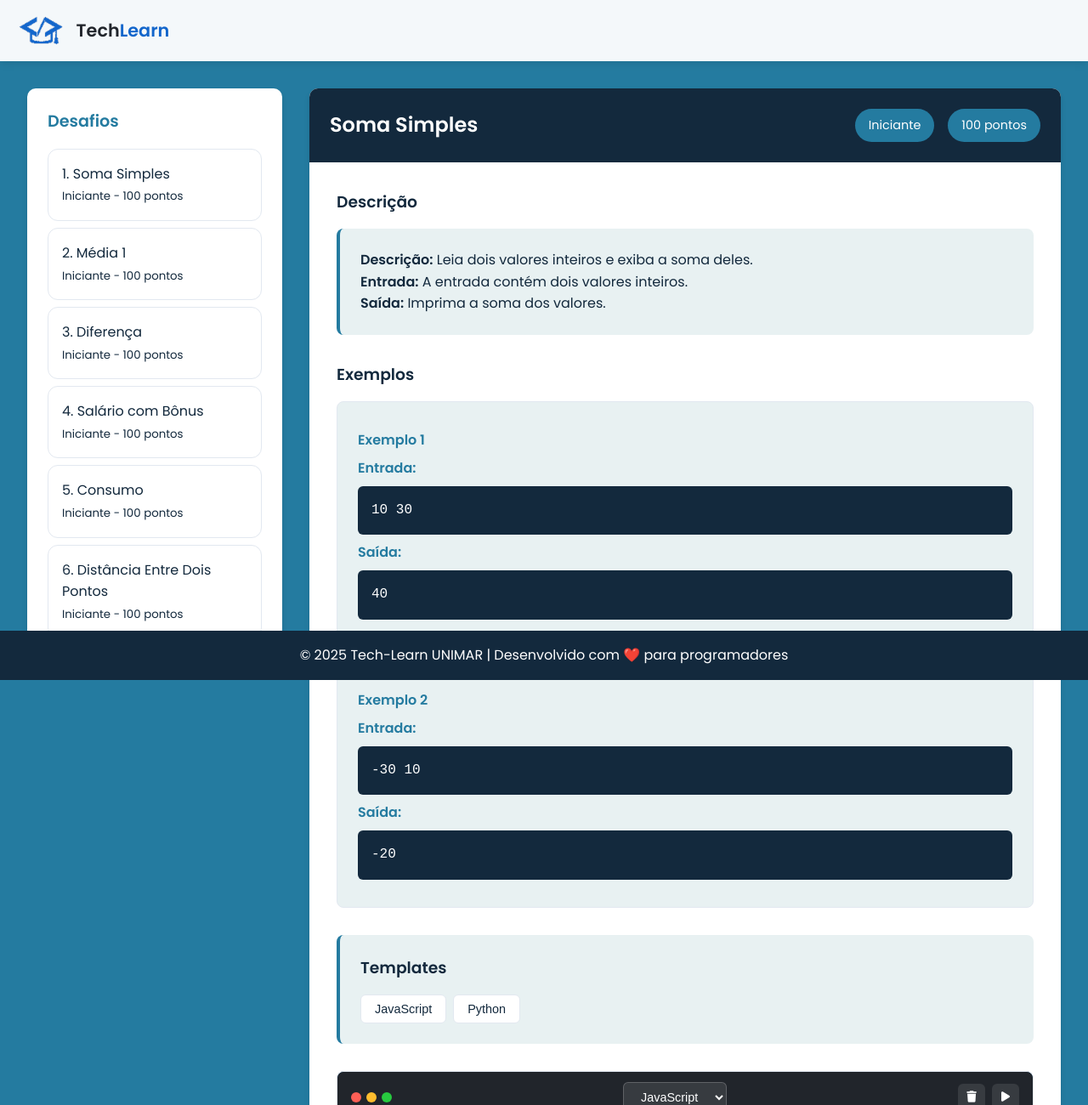
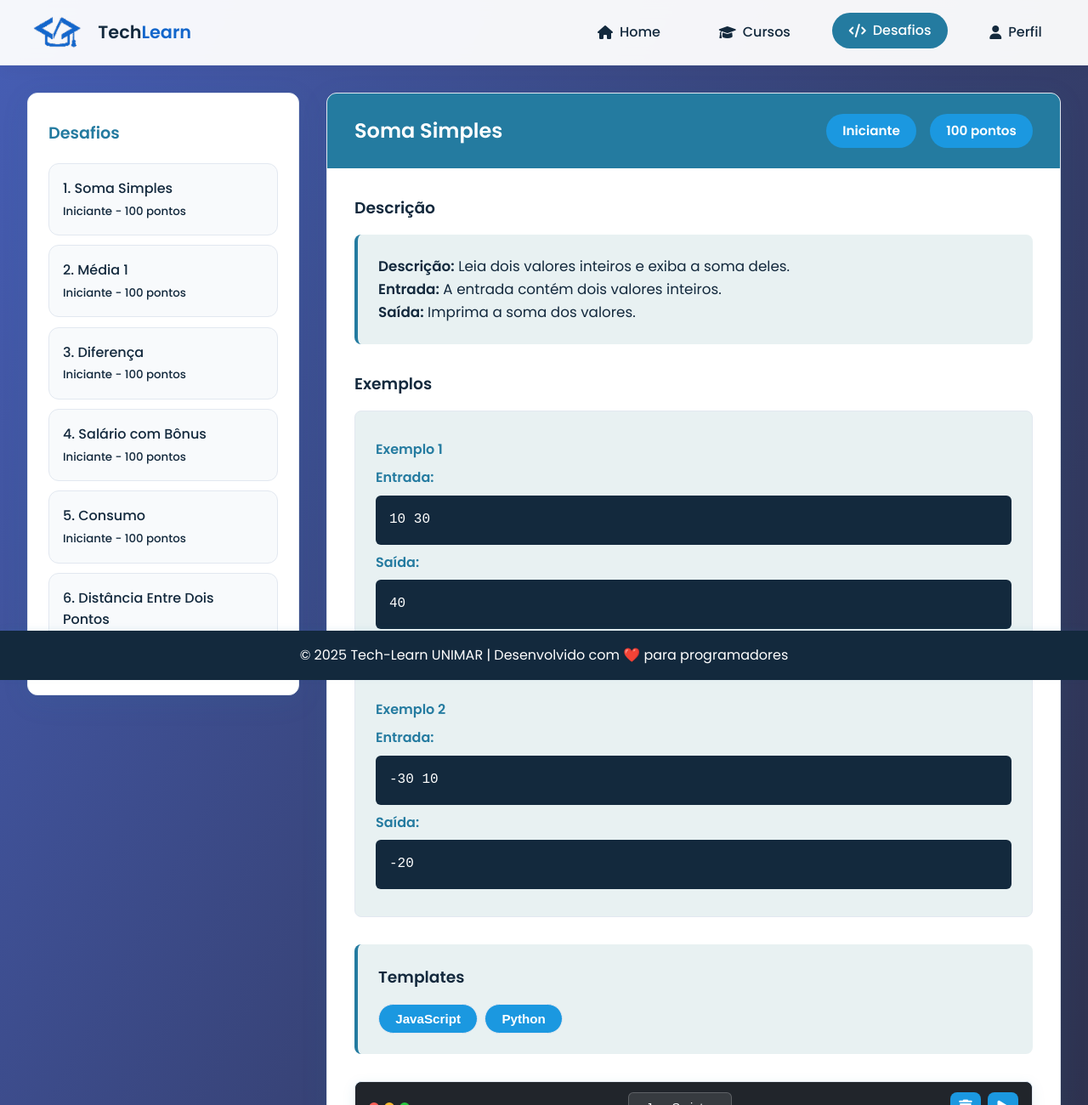
Before and after one commit to magat0n/Tech-Learn-UNIMAR, a plain HTML site: page paginas/desafios.html in a window 1280 px wide. Shown: the top 1300 px of the page at 85% size. Drawn offline with nearby package versions, Linux system fonts and the light colour scheme.

Commit message:
Melhorando a pagina de desafios

```diff
--- a/styles/desafios.css
+++ b/styles/desafios.css
@@ -26,6 +26,7 @@
     --radius-md: 0.5rem;
     --radius-lg: 0.75rem;
     --radius-full: 9999px;
+    --shadow: 0 8px 32px rgba(36, 123, 160, 0.10);
 }
 
 * {
@@ -43,31 +44,31 @@ a {
 
 body {
     font-family: 'Poppins', -apple-system, BlinkMacSystemFont, 'Segoe UI', Roboto, Oxygen, Ubuntu, Cantarell, 'Open Sans', 'Helvetica Neue', sans-serif;
-    background: var(--primary);
+    background: linear-gradient(118deg, #465EB5 0%, #364070 50%, #2B2C41 100%);
     color: var(--text-primary);
     line-height: 1.6;
+    min-height: 100vh;
 }
 
 .header {
-    background-color: rgba(255, 255, 255, 0.95);
-    color: white;
-    padding: 1rem;
+    background: rgba(255,255,255,0.95);
+    color: var(--primary-dark);
+    padding: 1rem 2rem;
     display: flex;
     justify-content: space-between;
     align-items: center;
-    box-shadow: 0 2px 10px rgba(0, 0, 0, 0.1);
+    box-shadow: 0 4px 20px rgba(0,0,0,0.04);
+    border-bottom: 1px solid var(--border);
+    backdrop-filter: blur(10px);
 }
 
 
 .logo {
     display: flex;
     align-items: center;
-    gap: var(--spacing-sm);
+    gap: 0.7rem;
 }
 .logo-icon {
-    display: flex;
-    align-items: center;
-    justify-content: center;
     width: 2.5rem;
     height: 2.5rem;
     border-radius: 12px;
@@ -77,14 +78,14 @@ body {
 
 
 .logo img {
-    height: 40px;
+    height: 44px;
     width: auto;
     border-radius: 10px;
 }
 .logo-text {
     font-weight: 700;
     font-size: 1.3rem;
-    color: #21252b;
+    color: var(--text-primary);
 }
 
 .primary-text {
@@ -98,31 +99,34 @@ body {
 }
 
 .main-nav {
-    display: none;
+    display: flex;
+    gap: 1.5rem;
     color: #1366CB;
+    align-items: center;
 }
 
-.main-nav ul {
-    color: #1366CB;
+.main-nav a {
+    color: var(--primary-dark);
+    text-decoration: none;
+    padding: 0.5rem 1.2rem;
+    margin: 0 0.2rem;
+    border-radius: var(--radius-full);
+    font-weight: 500;
+    transition: background 0.2s, color 0.2s, transform 0.2s;
+    position: relative;
+    background: none;
+    display: flex;
+    align-items: center;
 }
 
-
-nav a {
-    color: white;
-    text-decoration: none;
-    padding: 0.5rem 1rem;
-    margin: 0 0.5rem;
-    border-radius: 4px;
-    transition: all 0.3s ease;
-}
-
-nav a:hover,
-nav a.active {
+.main-nav a.active,
+.main-nav a:hover {
     background: var(--primary);
+    color: #fff;
     transform: translateY(-2px);
 }
 
-nav a i {
+.main-nav a i {
     margin-right: 0.5rem;
 }
 
@@ -131,28 +135,30 @@ nav a i {
     min-height: calc(100vh - 120px);
     padding: 2rem;
     gap: 2rem;
+    justify-content: center;
 }
 
 .sidebar {
-    width: 300px;
-    background: white;
-    padding: 1.5rem;
-    border-radius: 10px;
-    box-shadow: 0 4px 6px rgba(0, 0, 0, 0.1);
+    width: 320px;
+    background: #fff;
+    padding: 2rem 1.5rem;
+    border-radius: var(--radius-lg);
+    box-shadow: var(--shadow);
     height: fit-content;
+    border: 1px solid var(--border);
 }
 
 .sidebar h3 {
     color: var(--primary);
-    margin-bottom: 1rem;
+    margin-bottom: 1.2rem;
     font-size: 1.2rem;
-    font-weight: 600;
+    font-weight: 700;
 }
 
 .lista-desafios {
     display: flex;
     flex-direction: column;
-    gap: 0.5rem;
+    gap: 0.7rem;
 }
 
 .desafio-item {
@@ -161,11 +167,14 @@ nav a i {
     cursor: pointer;
     transition: all 0.3s ease;
     border: 1px solid var(--border);
+    background: #f8fafc;
+    font-weight: 500;
 }
 
 .desafio-item:hover {
-    background: var(--light);
-    transform: translateX(5px);
+    background: var(--primary-light);
+    color: #fff;
+    transform: translateX(5px) scale(1.03);
     border-color: var(--primary);
 }
 
@@ -177,22 +186,31 @@ nav a i {
 
 .content {
     flex: 1;
+    display: flex;
+    flex-direction: column;
+    gap: 2rem;
 }
 
 #desafio-container {
-    background: white;
-    border-radius: 10px;
-    box-shadow: 0 4px 6px rgba(0, 0, 0, 0.1);
+    background: #fff;
+    border-radius: var(--radius-lg);
+    box-shadow: var(--shadow);
     overflow: hidden;
+    border: 1px solid var(--border);
 }
 
 .desafio-header {
-    background: var(--dark);
-    color: white;
-    padding: 1.5rem;
+    background: var(--primary);
+    color: #fff;
+    padding: 1.5rem 2rem;
     display: flex;
     justify-content: space-between;
     align-items: center;
+}
+
+.desafio-header h2 {
+    font-size: 1.5rem;
+    font-weight: 700;
 }
 
 .dificuldade {
@@ -201,10 +219,12 @@ nav a i {
 }
 
 .dificuldade span {
-    padding: 0.5rem 1rem;
-    border-radius: 20px;
-    font-size: 0.9rem;
-    background: var(--primary);
+    padding: 0.5rem 1.2rem;
+    border-radius: var(--radius-full);
+    font-size: 0.95rem;
+    background: var(--primary-light);
+    color: #fff;
+    font-weight: 600;
 }
 
 .desafio-content {
@@ -221,6 +241,7 @@ nav a i {
     border-radius: 8px;
     border-left: 4px solid var(--primary);
     margin: 1rem 0;
+    font-size: 1.05rem;
 }
 
 .exemplos {
@@ -259,6 +280,7 @@ nav a i {
     border-radius: 8px;
     overflow: hidden;
     background: var(--dark);
+    box-shadow: 0 4px 16px rgba(36, 123, 160, 0.10);
 }
 
 .code-header {
@@ -331,22 +353,23 @@ nav a i {
 }
 
 .icon-btn {
-    background: rgba(255, 255, 255, 0.1);
+    background: var(--primary-light);
     border: none;
     color: white;
-    width: 32px;
-    height: 32px;
-    border-radius: 6px;
+    width: 36px;
+    height: 36px;
+    border-radius: var(--radius-md);
     display: flex;
     align-items: center;
     justify-content: center;
     cursor: pointer;
-    transition: all 0.3s ease;
+    transition: background 0.2s, transform 0.2s;
+    font-size: 1.1rem;
 }
 
 .icon-btn:hover {
-    background: rgba(255, 255, 255, 0.2);
-    transform: translateY(-2px);
+    background: var(--primary);
+    transform: translateY(-2px) scale(1.08);
 }
 
 .code-content {
@@ -410,21 +433,22 @@ nav a i {
 .io-container {
     display: grid;
     grid-template-columns: 1fr 1fr;
-    gap: 1rem;
+    gap: 1.5rem;
     margin-top: 1.5rem;
 }
 
 .input-container,
 .output-container {
-    background: white;
+    background: #fff;
     border: 1px solid var(--border);
     border-radius: 8px;
     overflow: hidden;
+    box-shadow: 0 2px 8px rgba(36, 123, 160, 0.07);
 }
 
 .input-container h3,
 .output-container h3 {
-    background: var(--dark);
+    background: var(--primary);
     color: white;
     padding: 0.75rem 1rem;
     margin: 0;
@@ -472,6 +496,7 @@ footer {
     position: fixed;
     bottom: 0;
     width: 100%;
+    box-shadow: 0 -2px 8px rgba(36, 123, 160, 0.07);
 }
 
 .editor-actions select {
@@ -506,34 +531,34 @@ footer {
 }
 
 .template-btn {
-    padding: 0.5rem 1rem;
+    padding: 0.5rem 1.2rem;
     border: 1px solid var(--border);
-    border-radius: 6px;
-    background: white;
-    color: var(--text-primary);
+    border-radius: var(--radius-full);
+    background: var(--primary-light);
+    color: #fff;
     cursor: pointer;
-    transition: all 0.3s ease;
-    font-size: 0.9rem;
+    transition: background 0.2s, color 0.2s, transform 0.2s;
+    font-size: 0.95rem;
+    font-weight: 600;
 }
 
 .template-btn:hover {
     background: var(--primary);
-    color: white;
+    color: #fff;
     border-color: var(--primary);
-    transform: translateY(-2px);
+    transform: translateY(-2px) scale(1.07);
 }
 
 /* Responsividade */
-@media (max-width: 768px) {
+@media (max-width: 900px) {
     .container {
         flex-direction: column;
         padding: 1rem;
     }
-
     .sidebar {
         width: 100%;
+        margin-bottom: 1.5rem;
     }
-
     .io-container {
         grid-template-columns: 1fr;
     }
```
